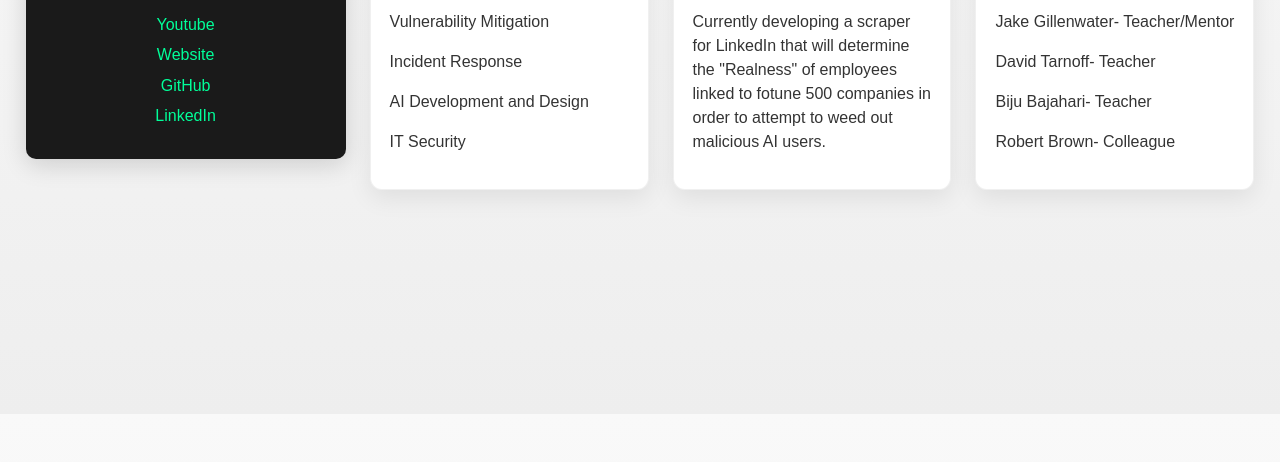
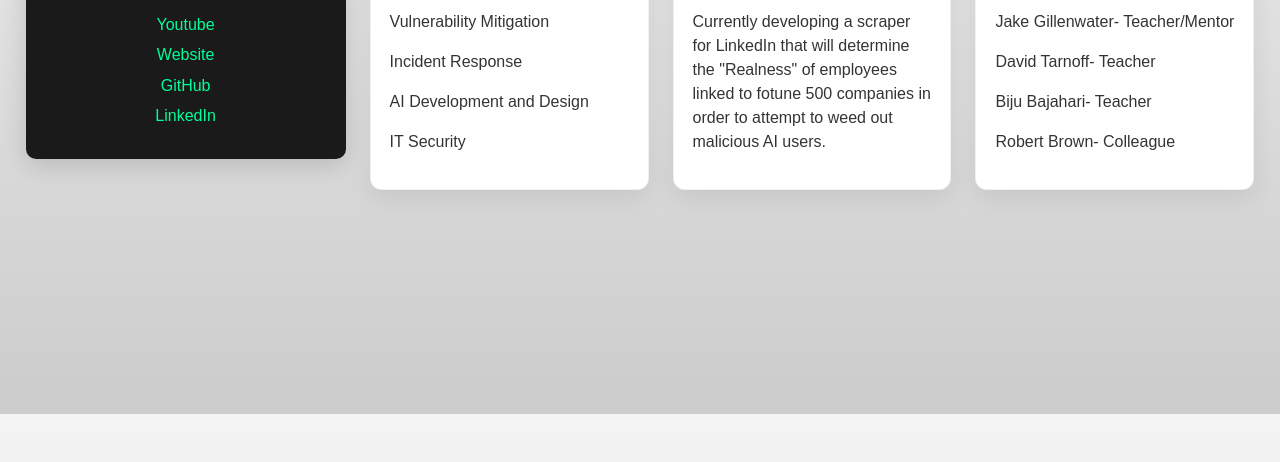
Before and after one commit to MagicMagoogul/studioellipsis, a plain HTML site: page resume.html in a window 1280 px wide. Shown: the part 386-848 px from the top of the page. Drawn offline with Linux system fonts and the light colour scheme.

Commit message:
Update resume.html

```diff
--- a/resume.html
+++ b/resume.html
@@ -13,7 +13,7 @@ body {
   line-height: 1.5;
 
   /* Gradient background: darkest at bottom, lighter at top */
-background: linear-gradient(to top, #eeeeee 0%, #f9f9f9 100%);
+background: linear-gradient(to top, #cccccc 0%, #f4f4f4 100%);
 }
 
 
```
